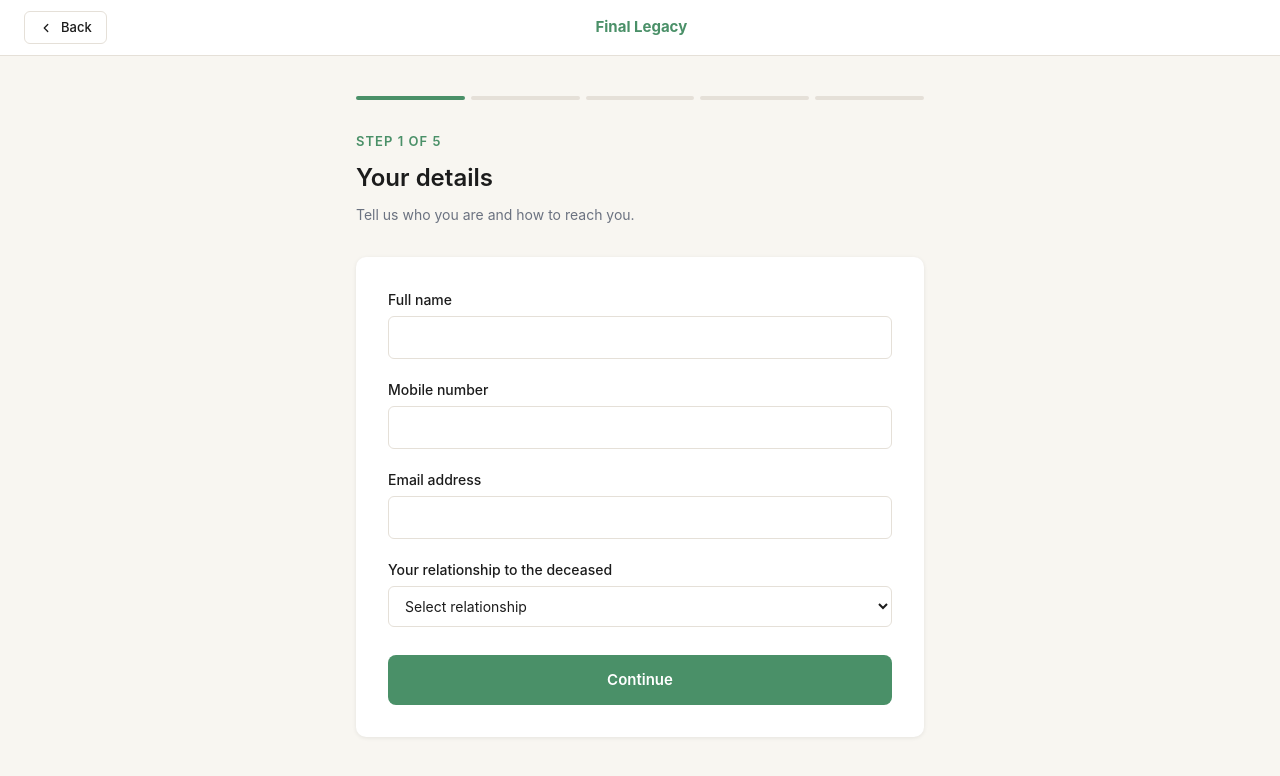
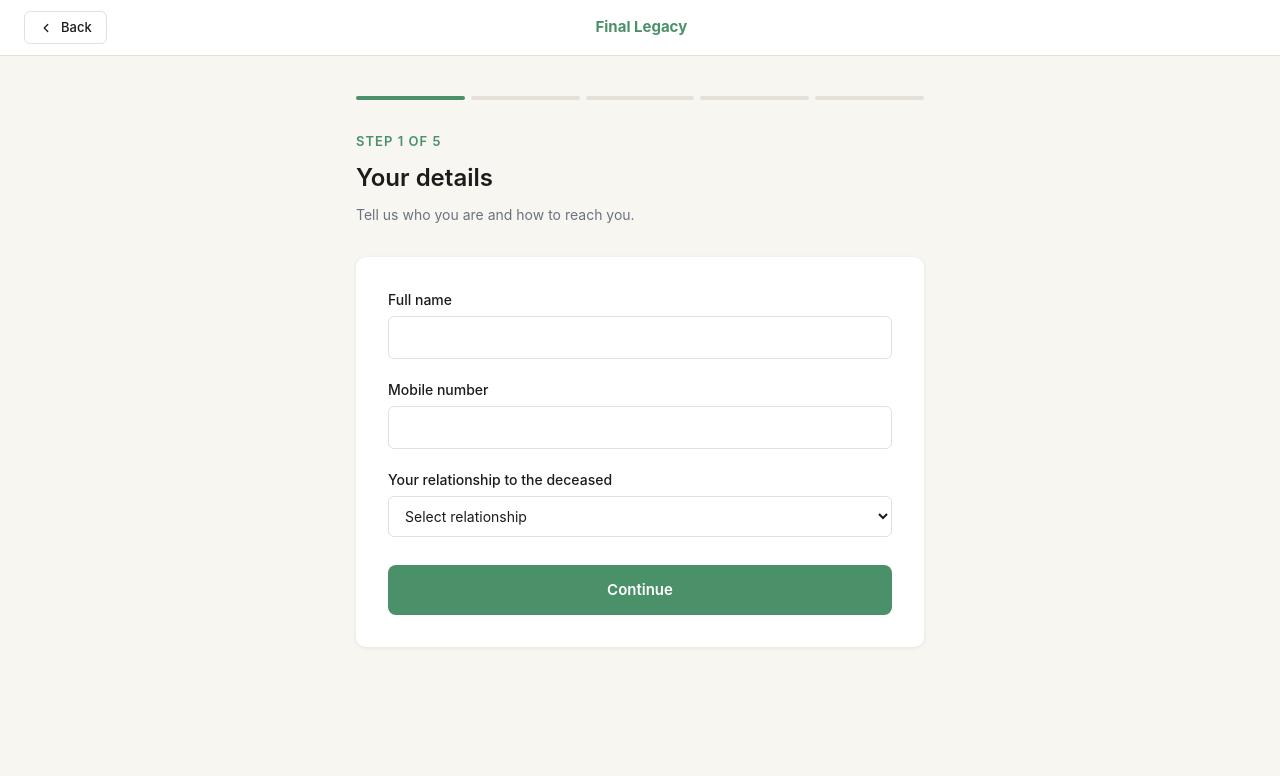
Before and after one commit to ashleyangeliquemoss/final-legacy, a Next.js app: page /gate/1/reporter in a window 1280 px wide. Shown: the top 776 px of the page. Built offline with nearby package versions, Linux system fonts and the light colour scheme.

Commit message:
fix: remove email from reporter form, already in auth

```diff
--- a/src/app/gate/1/reporter/page.tsx
+++ b/src/app/gate/1/reporter/page.tsx
@@ -10,7 +10,6 @@ export default function Gate1ReporterPage() {
   const [form, setForm] = useState({
     full_name: '',
     mobile: '',
-    email: '',
     relationship: '',
   })
 
@@ -85,18 +84,6 @@ export default function Gate1ReporterPage() {
             </div>
 
             <div>
-              <label style={{ display: 'block', fontSize: '14px', fontWeight: '500', color: '#1c1c1c', marginBottom: '6px' }}>Email address</label>
-              <input
-                type="email"
-                name="email"
-                value={form.email}
-                onChange={handleChange}
-                required
-                style={{ width: '100%', border: '1px solid #e5e0d8', borderRadius: '6px', padding: '10px 12px', fontSize: '14px', color: '#1c1c1c', outline: 'none' }}
-              />
-            </div>
-
-            <div>
               <label style={{ display: 'block', fontSize: '14px', fontWeight: '500', color: '#1c1c1c', marginBottom: '6px' }}>Your relationship to the deceased</label>
               <select
                 name="relationship"
```
